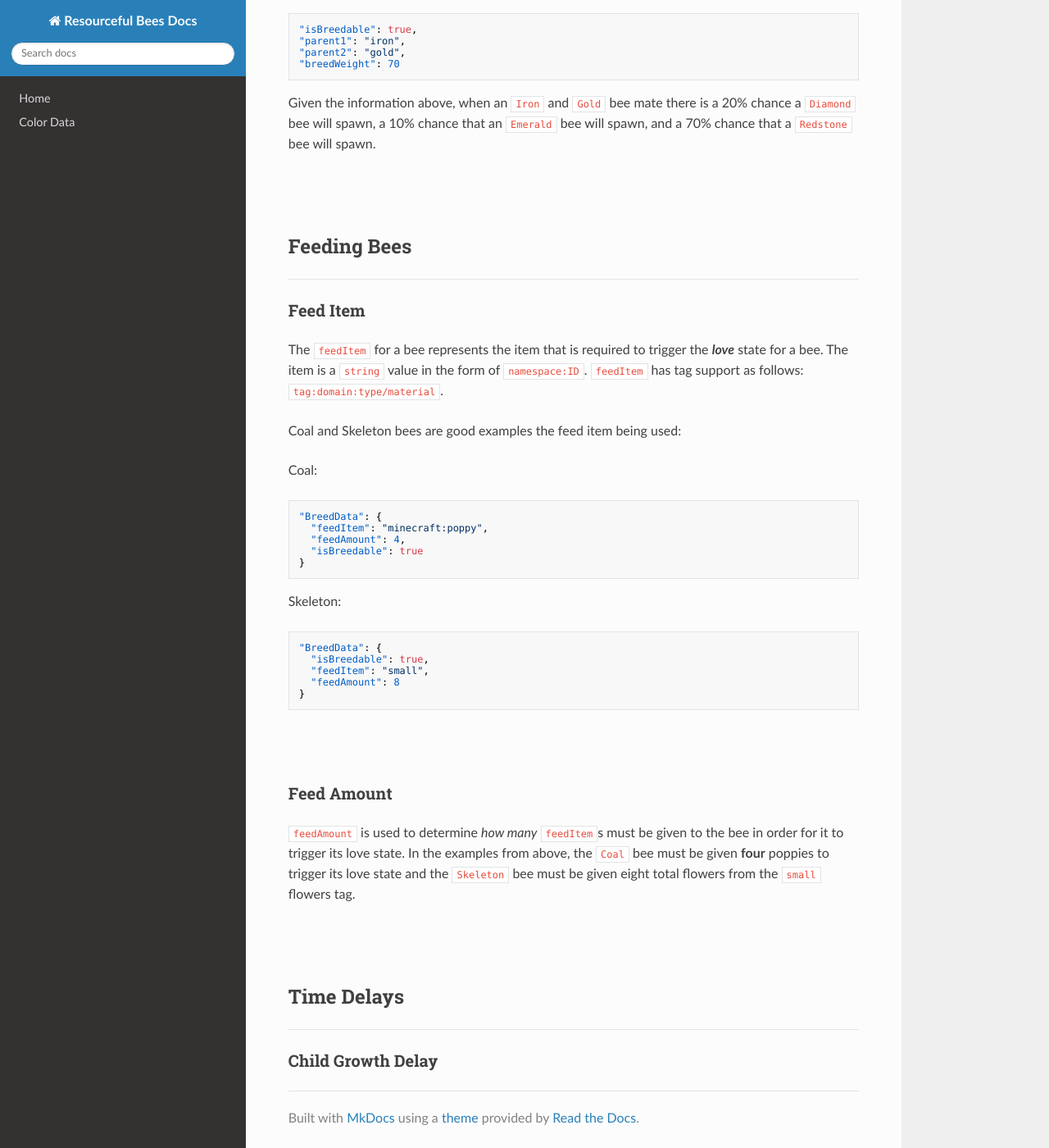
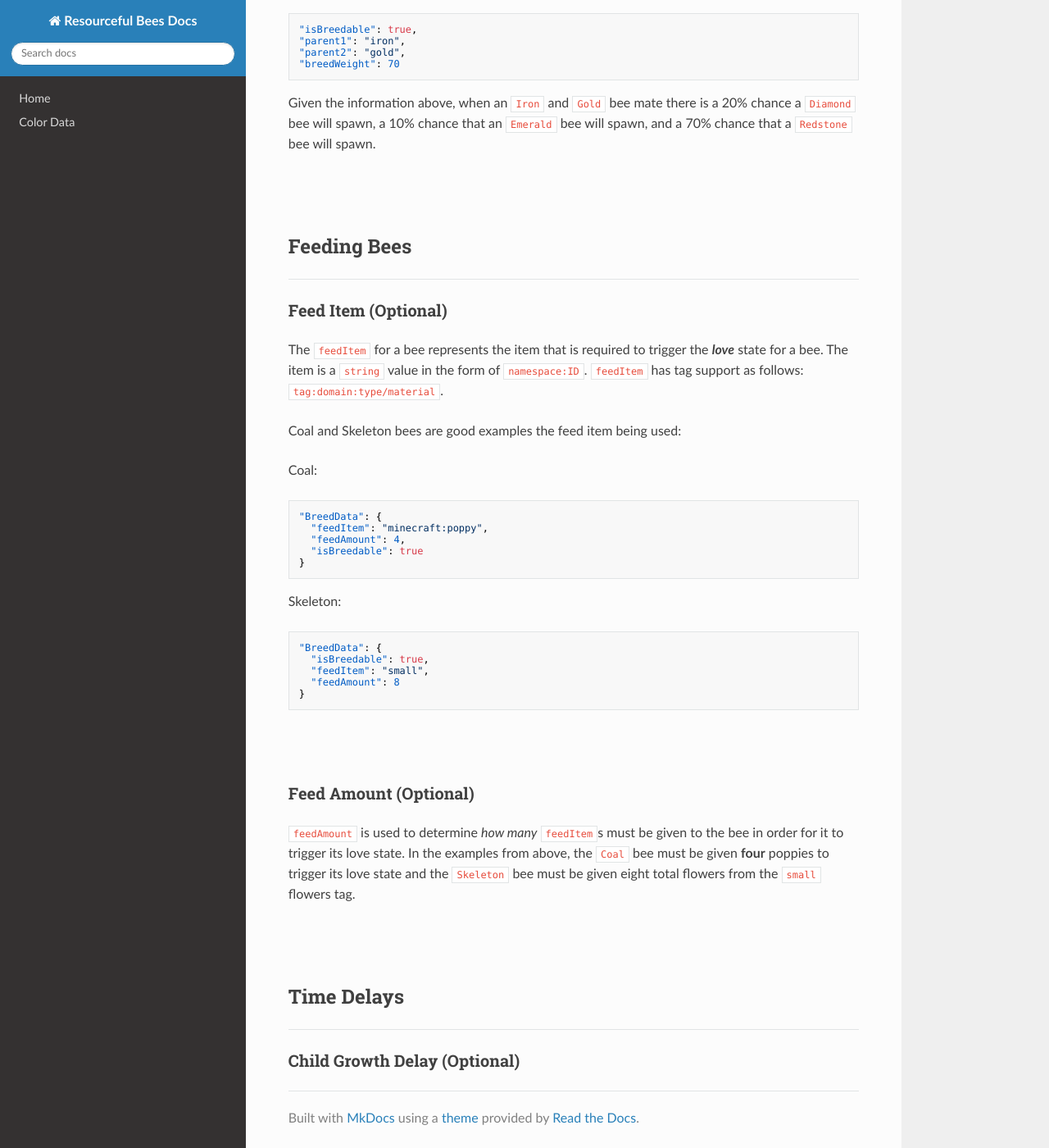
Before and after one commit to Team-Resourceful/ResourcefulBeesDocs, an MkDocs documentation site: the page built from docs/bee_data/breed_data.md, in a window 1280 px wide and 1400 px high, scrolled down 1887 px. Shown: the whole window at 82% size. Built offline with MkDocs 1.6.1, drawn with Linux system fonts in a browser that asks for light colours; nearby versions of some CDN libraries.

Commit message:
docs/bee_data/breed_data.md updated from https://stackedit.io/

```diff
--- a/docs/bee_data/breed_data.md
+++ b/docs/bee_data/breed_data.md
@@ -84,7 +84,7 @@ Given the information above, when an `Iron` and `Gold` bee mate there is a 20% c
 ## **Feeding Bees**
 ***
 
-### **Feed Item**
+### **Feed Item** (Optional)
 
 The `feedItem` for a bee represents the item that is required to trigger the _**love**_ state for a bee. The item is a `string` value  in the form of `namespace:ID`. `feedItem` has tag support as follows: `tag:domain:type/material`.
 
@@ -110,7 +110,7 @@ Skeleton:
 <br>
 <br>
 
-### **Feed Amount**
+### **Feed Amount** (Optional)
 
 `feedAmount` is used to determine *how many* `feedItem`s must be given to the bee in order for it to trigger its love state. In the examples from above, the `Coal` bee must be given **four** poppies to trigger its love state and the `Skeleton` bee must be given eight total flowers from the `small` flowers tag.
 
@@ -120,13 +120,11 @@ Skeleton:
 ## **Time Delays**
 ***
 
-### **Child Growth Delay**
-
-
+### **Child Growth Delay** (Optional)
 
 
 <!--stackedit_data:
-eyJoaXN0b3J5IjpbLTE4MjA1ODcwMTEsMjg1NzUzOTY2LC0xOT
-kyOTQ1NDE4LC0xMTEzOTc4ODEwLDEwNzgwNTA1MiwtNzUzOTE3
-MzAxLDgxMDAxNzcxOV19
+eyJoaXN0b3J5IjpbMTgzMjU4NTk3OCwyODU3NTM5NjYsLTE5OT
+I5NDU0MTgsLTExMTM5Nzg4MTAsMTA3ODA1MDUyLC03NTM5MTcz
+MDEsODEwMDE3NzE5XX0=
 -->
```
